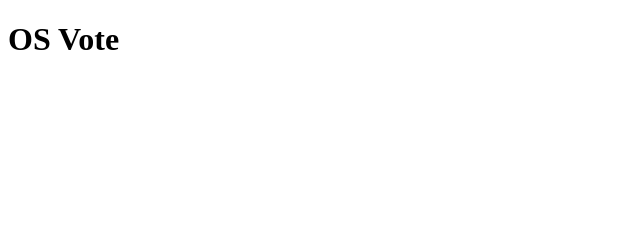
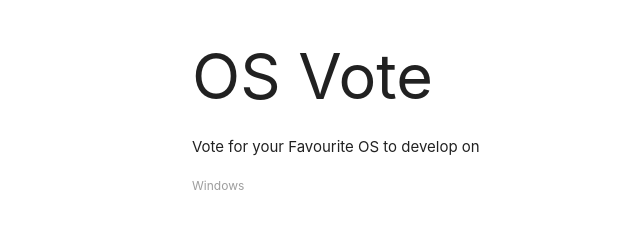
Before and after one commit to Roshankrshah/Real-Time-Poll-Site, a website: page public/index.html in a window 1280 px wide. Shown: the whole page, without its empty margins (0-640 px from the left). Drawn offline with nearby package versions, Linux system fonts and the light colour scheme.

Commit message:
frontend setup

```diff
--- a/public/index.html
+++ b/public/index.html
@@ -1,11 +1,27 @@
 <!DOCTYPE html>
 <html lang="en">
+
 <head>
     <meta charset="UTF-8">
     <meta name="viewport" content="width=device-width, initial-scale=1.0">
     <title>RT Poll</title>
+    <link rel="stylesheet" href="https://cdnjs.cloudflare.com/ajax/libs/materialize/1.0.0/css/materialize.min.css">
 </head>
+
 <body>
-    <h1>OS Vote</h1>
+    <div class="container">
+        <h1>OS Vote</h1>
+        <p>Vote for your Favourite OS to develop on</p>
+        <form id="vote-form">
+            <p>
+                <input type="radio" name="os" id="windows" value = "Windows">
+                <label for="windows">Windows</label>
+            </p>
+        </form>
+    </div>
+    <script src="https://code.jquery.com/jquery-3.7.1.js"
+        integrity="sha256-eKhayi8LEQwp4NKxN+CfCh+3qOVUtJn3QNZ0TciWLP4=" crossorigin="anonymous"></script>
+    <script src="https://cdnjs.cloudflare.com/ajax/libs/materialize/1.0.0/js/materialize.min.js"></script>
 </body>
+
 </html>
```
Also changed, not shown: public/main.js (added).
